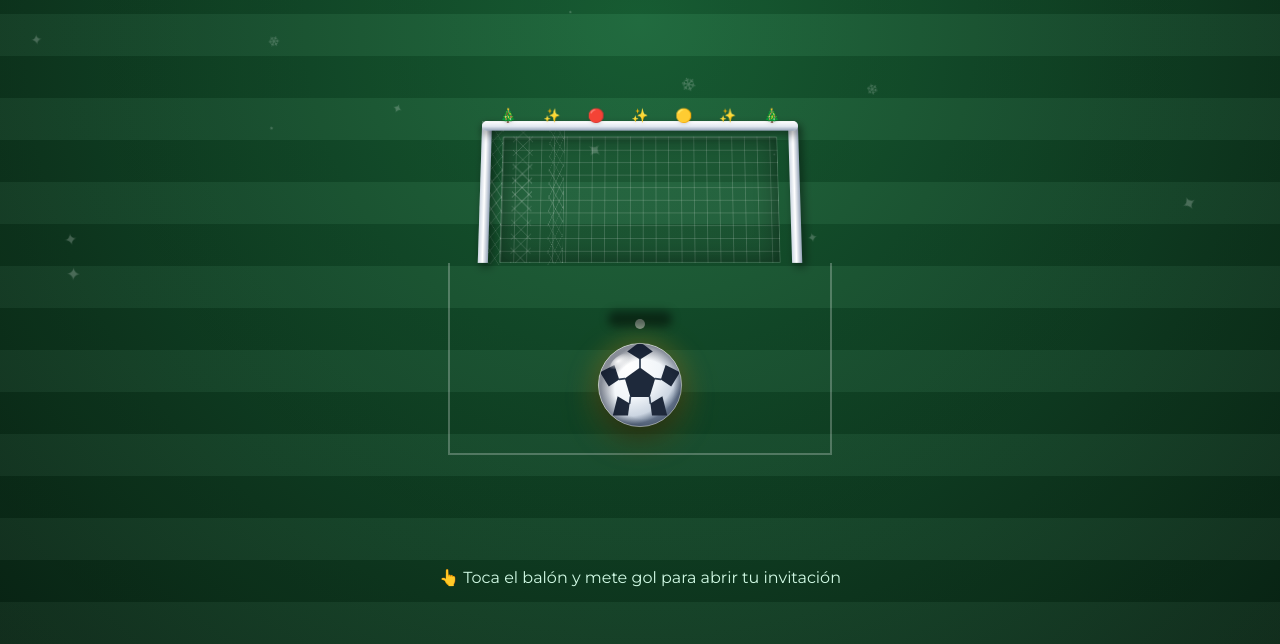
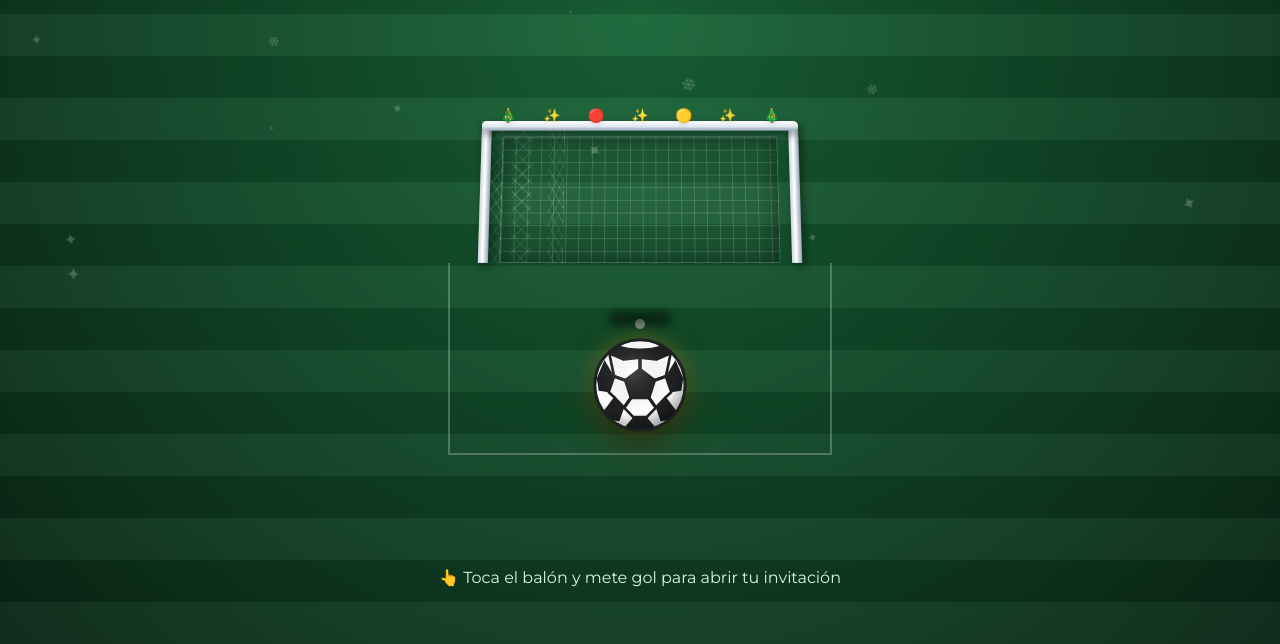
Before and after one commit to overtureloco7421/Posada, a plain HTML site: page index.html in a window 1280 px wide. Shown: the part 156-800 px from the top of the page. Drawn offline with nearby package versions, Linux system fonts and the light colour scheme; no server answers; a web font is replaced by a local one.

Commit message:
Update index.html

```diff
--- a/index.html
+++ b/index.html
@@ -89,10 +89,10 @@
 
     @keyframes pulseGlow3D {
       0%, 100% {
-        filter: drop-shadow(0 12px 14px rgba(0, 0, 0, 0.55)) drop-shadow(0 0 12px rgba(251, 191, 36, 0.35));
+        filter: drop-shadow(0 12px 14px rgba(0, 0, 0, 0.55)) drop-shadow(0 0 10px rgba(251, 191, 36, 0.3));
       }
       50% {
-        filter: drop-shadow(0 14px 18px rgba(0, 0, 0, 0.65)) drop-shadow(0 0 22px rgba(251, 191, 36, 0.65));
+        filter: drop-shadow(0 14px 18px rgba(0, 0, 0, 0.65)) drop-shadow(0 0 20px rgba(251, 191, 36, 0.6));
       }
     }
 
@@ -165,53 +165,75 @@
         </div>
       </div>
 
-      <!-- Área chica y Balón 3D -->
+      <!-- Área chica y Balón -->
       <div class="w-80 sm:w-96 h-48 border-x-2 border-b-2 border-white/25 relative flex flex-col items-center justify-end pb-5">
         <div class="w-16 h-4 rounded-full bg-black/45 blur-sm -mb-2"></div>
         <div class="w-2.5 h-2.5 rounded-full bg-white/55 mb-2"></div>
 
         <button id="soccer-ball" onclick="kickBall()" aria-label="Patear balón para abrir invitación"
           class="ball-idle w-24 h-24 rounded-full flex items-center justify-center cursor-pointer hover:scale-105 active:scale-95 transition-transform relative z-20 focus:outline-none">
-          <svg viewBox="0 0 120 120" class="w-full h-full">
+          <svg viewBox="0 0 200 200" class="w-full h-full">
             <defs>
-              <radialGradient id="ballSphere3D" cx="35%" cy="28%" r="70%">
-                <stop offset="0%" stop-color="#ffffff" />
-                <stop offset="55%" stop-color="#f1f5f9" />
-                <stop offset="85%" stop-color="#cbd5e1" />
-                <stop offset="100%" stop-color="#64748b" />
+              <radialGradient id="ballEdgeShade" cx="42%" cy="35%" r="65%">
+                <stop offset="0%" stop-color="rgba(255,255,255,0.18)" />
+                <stop offset="72%" stop-color="rgba(0,0,0,0)" />
+                <stop offset="100%" stop-color="rgba(0,0,0,0.35)" />
               </radialGradient>
-              <radialGradient id="ballSpecular" cx="32%" cy="24%" r="35%">
-                <stop offset="0%" stop-color="rgba(255,255,255,0.95)" />
-                <stop offset="100%" stop-color="rgba(255,255,255,0)" />
-              </radialGradient>
-              <radialGradient id="ballInnerShadow" cx="55%" cy="55%" r="52%">
-                <stop offset="68%" stop-color="rgba(15,23,42,0)" />
-                <stop offset="100%" stop-color="rgba(15,23,42,0.48)" />
-              </radialGradient>
-              <clipPath id="ballClip">
-                <circle cx="60" cy="60" r="52" />
+              <clipPath id="classicBallClip">
+                <circle cx="100" cy="100" r="94" />
               </clipPath>
             </defs>
 
-            <circle cx="60" cy="60" r="52" fill="url(#ballSphere3D)" />
-            <g clip-path="url(#ballClip)">
-              <polygon points="60,38 79,52 72,75 48,75 41,52" fill="#1e293b" />
-              <polygon points="60,6 76,18 60,28 44,18" fill="#1e293b" />
-              <polygon points="110,44 99,62 86,53 92,35" fill="#1e293b" />
-              <polygon points="94,98 75,98 73,83 88,74" fill="#1e293b" />
-              <polygon points="26,98 45,98 47,83 32,74" fill="#1e293b" />
-              <polygon points="10,44 21,62 34,53 28,35" fill="#1e293b" />
-              <g stroke="#334155" stroke-width="2.2" stroke-linecap="round">
-                <line x1="60" y1="38" x2="60" y2="28" />
-                <line x1="79" y1="52" x2="86" y2="53" />
-                <line x1="72" y1="75" x2="73" y2="83" />
-                <line x1="48" y1="75" x2="47" y2="83" />
-                <line x1="41" y1="52" x2="34" y2="53" />
+            <g clip-path="url(#classicBallClip)">
+              <!-- Fondo blanco base -->
+              <circle cx="100" cy="100" r="94" fill="#ffffff" />
+
+              <!-- Pentágono central oscuro -->
+              <polygon points="100,67 131,90 119,127 81,127 69,90" fill="#1e2022" />
+
+              <!-- Radios hacia los hexágonos -->
+              <g stroke="#1e2022" stroke-width="6.5" stroke-linecap="round">
+                <line x1="100" y1="67" x2="100" y2="43" />
+                <line x1="131" y1="90" x2="154" y2="82" />
+                <line x1="119" y1="127" x2="133" y2="147" />
+                <line x1="81" y1="127" x2="67" y2="147" />
+                <line x1="69" y1="90" x2="46" y2="82" />
               </g>
-              <circle cx="60" cy="60" r="52" fill="url(#ballInnerShadow)" />
-              <ellipse cx="43" cy="33" rx="22" ry="13" transform="rotate(-25 43 33)" fill="url(#ballSpecular)" />
+
+              <!-- Secciones oscuras alrededor del perímetro (como en el diseño) -->
+              <!-- Superior -->
+              <path d="M 52,16 Q 100,32 148,16 L 164,34 L 134,47 L 100,43 L 66,47 L 36,34 Z" fill="#1e2022" />
+              <!-- Superior izquierda -->
+              <path d="M 10,86 L 26,48 L 46,82 L 35,115 L 14,112 Z" fill="#1e2022" />
+              <!-- Superior derecha -->
+              <path d="M 190,86 L 174,48 L 154,82 L 165,115 L 186,112 Z" fill="#1e2022" />
+              <!-- Inferior izquierda -->
+              <path d="M 24,154 L 46,125 L 67,147 L 57,176 L 38,172 Z" fill="#1e2022" />
+              <!-- Inferior derecha -->
+              <path d="M 176,154 L 154,125 L 133,147 L 143,176 L 162,172 Z" fill="#1e2022" />
+              <!-- Inferior central -->
+              <path d="M 68,188 L 86,167 L 114,167 L 132,188 Q 100,196 68,188 Z" fill="#1e2022" />
+
+              <!-- Contornos de los hexágonos internos -->
+              <g fill="none" stroke="#1e2022" stroke-width="5.5" stroke-linejoin="round">
+                <!-- Hexágono superior izquierdo -->
+                <path d="M 66,47 L 100,43 L 100,67 L 69,90 L 46,82 L 36,34 Z" />
+                <!-- Hexágono superior derecho -->
+                <path d="M 100,43 L 134,47 L 164,34 L 154,82 L 131,90 L 100,67 Z" />
+                <!-- Hexágono inferior izquierdo -->
+                <path d="M 46,82 L 69,90 L 81,127 L 67,147 L 46,125 L 35,115 Z" />
+                <!-- Hexágono inferior derecho -->
+                <path d="M 131,90 L 154,82 L 165,115 L 154,125 L 133,147 L 119,127 Z" />
+                <!-- Hexágono inferior -->
+                <path d="M 81,127 L 119,127 L 133,147 L 114,167 L 86,167 L 67,147 Z" />
+              </g>
+
+              <!-- Sombra esférica sutil -->
+              <circle cx="100" cy="100" r="94" fill="url(#ballEdgeShade)" />
             </g>
-            <circle cx="60" cy="60" r="52" fill="none" stroke="rgba(255,255,255,0.45)" stroke-width="1.2" />
+
+            <!-- Aro exterior del balón -->
+            <circle cx="100" cy="100" r="94" fill="none" stroke="#1e2022" stroke-width="6" />
           </svg>
         </button>
       </div>
```
